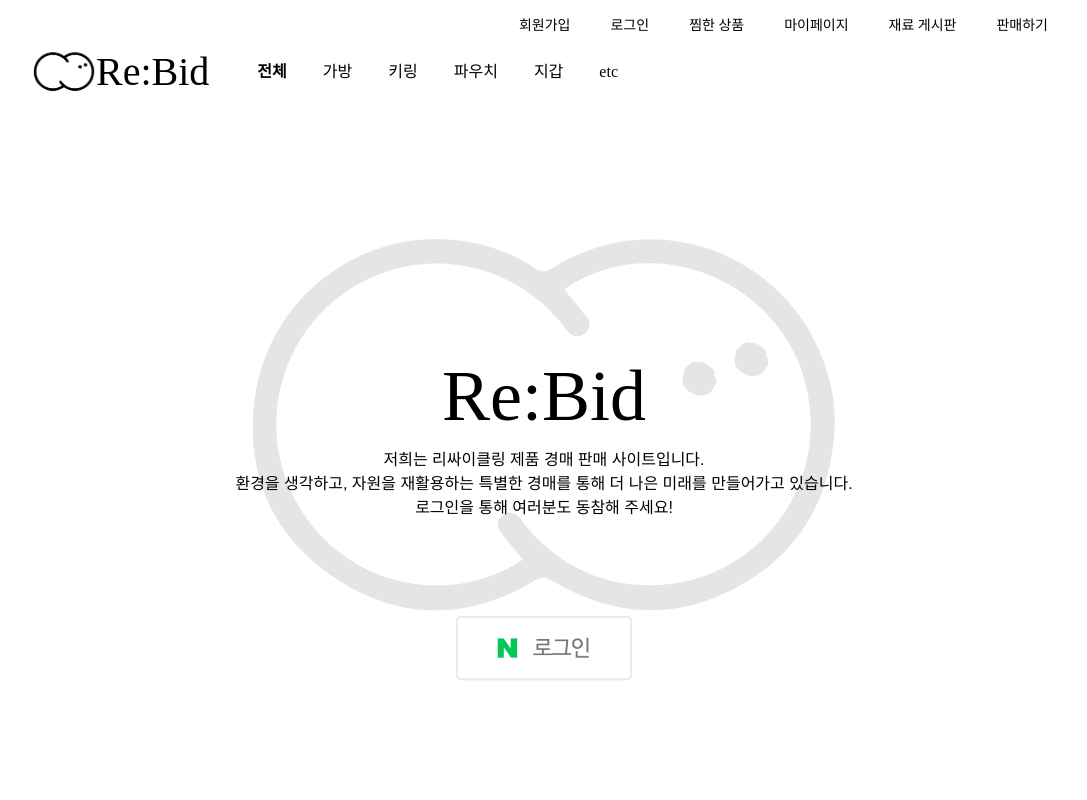
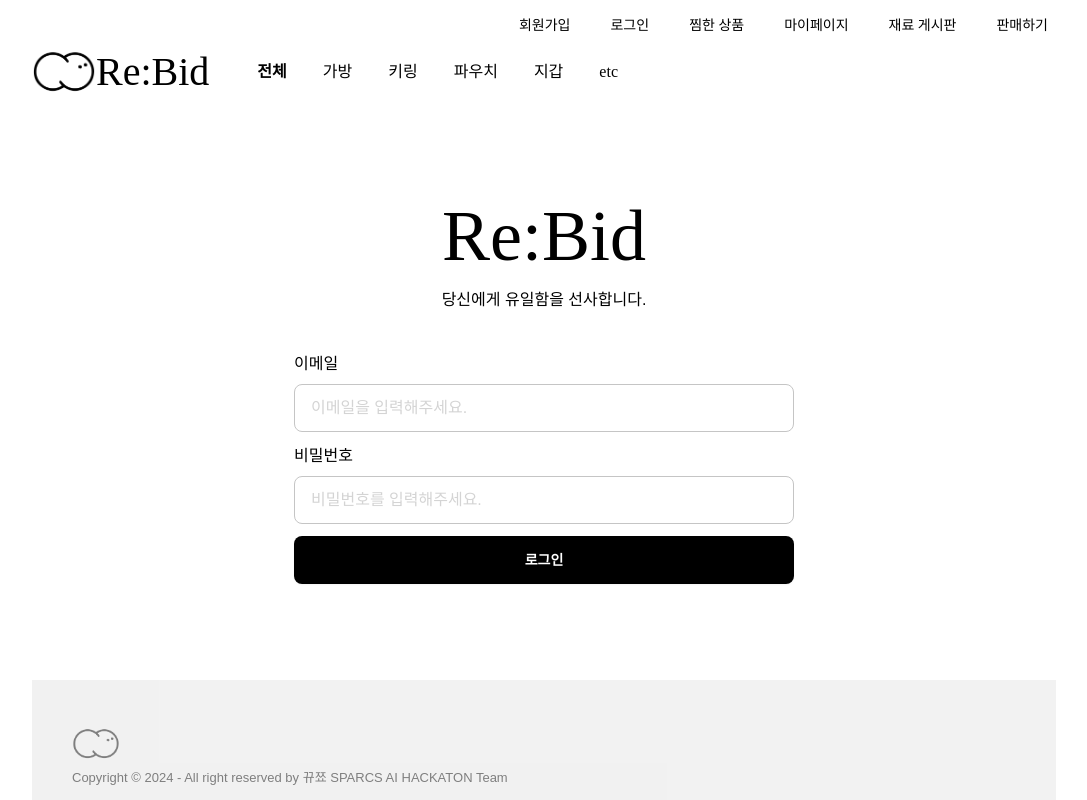
Before and after one commit to Re-Bid/ReBid-FE, a React (Create React App) app: page /login in a window 1280 px wide. Shown: the top 800 px of the page, without its empty margins (96-1183 px from the left). Built offline with nearby package versions, Linux system fonts and the light colour scheme; no server answers; a web font is replaced by a local one.

Commit message:
[FE-28] login form

```diff
--- a/src/App.js
+++ b/src/App.js
@@ -18,6 +18,7 @@ import ItemDetailSell from "./page/ItemDetailSell";
 import Loading from "./page/Loading";
 import MaterialBoard from "./page/board/MaterialBoard";
 import MaterialBoardDetail from "./page/board/MaterialBoardDetail";
+import SignUp from "./components/auth/SignUp";
 
 const router = createBrowserRouter([
   {
@@ -44,7 +45,8 @@ const router = createBrowserRouter([
       { path: "/login", element: <Login /> },
       { path: "/login/term", element: <Term /> },
       { path: "/materialBoard", element: <MaterialBoard /> },
-      { path: "/materialBoard/:id", element: <MaterialBoardDetail /> }
+      { path: "/materialBoard/:id", element: <MaterialBoardDetail /> },
+      { path: "/signup", element: <SignUp /> },
     ],
   },
   { path: "/test", element: <Test /> },
--- a/src/components/ListCard.jsx
+++ b/src/components/ListCard.jsx
@@ -57,10 +57,9 @@ export default function ListCard({ ...props }) {
           src={logo}
           className="h-full bg-cover bg-center group-hover:scale-110 transition-transform duration-500 relotive z-10"
           style={{
-            backgroundImage: `url(${logo})`,
+            backgroundImage: `url(${detail?.imageUrls[0]})`,
           }}
         />
-        {detail?.imageUrls[0]}
       </div>
       <div className="py-2 px-2">
         <div className="opacity-50">username</div>
--- a/src/components/auth/SignUp.jsx
+++ b/src/components/auth/SignUp.jsx
@@ -6,32 +6,74 @@ import Button from "../Button";
 
 const SignUp = () => {
   const { register, handleSubmit } = useForm();
+  const onSubmit = (e) => {
+    console.log(e);
+  };
   return (
-    <form className="flex flex-col items-center py-7">
+    <form
+      onSubmit={handleSubmit(onSubmit)}
+      className="flex flex-col items-center justify-center gap-2 py-7"
+    >
       <div className="w-96">
-        <div className="flex justify-center">
+        <div className="flex flex-col items-center justify-center">
           <img src={Logo} className="w-20 h-20" />
         </div>
         <div className="space-y-10 mb-10">
-          <div className="space-y-2">
+          <div className="">
             <div>이메일</div>
-            <div className="bg-bgColor flex items-center p-3 rounded-lg space-x-2">
-              <img src={Naver} className="w-5 h-5" />
-              <div>sand8594@naver.com</div>
-            </div>
+            <input
+              {...register("email")}
+              type="email"
+              name="email"
+              placeholder="이메일을 입력해주세요"
+              required
+              className="inputText"
+            />
           </div>
-          <div className="space-y-2">
+          <div className="">
+            <div>닉네임</div>
+            <input
+              {...register("username")}
+              type="text"
+              name="username"
+              placeholder="닉네임을 입력해주세요"
+              required
+              className="inputText"
+            />
+          </div>
+          <div className="">
+            <div>비밀번호</div>
+            <input
+              {...register("password")}
+              type="password"
+              name="password"
+              placeholder="비밀번호를 입력해주세요"
+              required
+              className="inputText"
+            />
+          </div>
+          <div className="">
             <div>주소</div>
             <input className="inputText" placeholder="주소를 입력해주세요" />
           </div>
         </div>
-        <div className="space-y-2 mb-20">
+        <div className="space-y-2 mb-5">
           <label className="flex items-center space-x-2">
-            <input type="checkbox" className="checkbox" />
+            <input
+              type="checkbox"
+              required
+              className="checkbox"
+              {...register("term1")}
+            />
             <div>이용약관 동의</div>
           </label>
           <label className="flex items-center space-x-2">
-            <input type="checkbox" className="checkbox" />
+            <input
+              type="checkbox"
+              required
+              className="checkbox"
+              {...register("term2")}
+            />
             <div>개인정보 수집 이용 동의</div>
           </label>
         </div>
--- a/src/components/home/Banner.jsx
+++ b/src/components/home/Banner.jsx
@@ -37,7 +37,7 @@ const Banner = ({ bid }) => {
           </div>
         </div>
         <div className="bg-neutral-300">
-          {banner.imagesUrls ? banner.imageUrls[0] : <div>no Data</div>}
+          {banner.imageUrls ? banner.imageUrls[0] : <div>no Data</div>}
         </div>
       </div>
     </div>
--- a/src/components/navigation.jsx
+++ b/src/components/navigation.jsx
@@ -20,7 +20,7 @@ export default function Navigation() {
   return (
     <div className="font-notoSans bg-white">
       <div className="flex gap-6 self-end justify-end pt-3 text-sm *:nav">
-        <div onClick={() => navigate("/login")}>회원가입</div>
+        <div onClick={() => navigate("/signup")}>회원가입</div>
         <div onClick={() => navigate("/login")}>로그인</div>
         <div onClick={() => navigate("/likelists")}>찜한 상품</div>
         <div onClick={() => navigate("/mypage")}>마이페이지</div>
--- a/src/page/Home.jsx
+++ b/src/page/Home.jsx
@@ -13,7 +13,6 @@ import "swiper/css/pagination";
 export default function Home() {
   const [data, setData] = useState([]);
   const [endTod, setEndTod] = useState([]);
-  const [realTime, setRealTime] = useState([]);
 
   useEffect(() => {
     axios
@@ -28,13 +27,6 @@ export default function Home() {
       .get(`${process.env.REACT_APP_BASE_URL}/bids/imminent`)
       .then((res) => {
         setEndTod(res.data.data.bids);
-      })
-      .catch((e) => console.log(e));
-
-    axios
-      .get(`${process.env.REACT_APP_BASE_URL}/bids/real-time`)
-      .then((res) => {
-        setRealTime(res.data.data.bids);
       })
       .catch((e) => console.log(e));
   }, []);
@@ -52,11 +44,15 @@ export default function Home() {
             modules={[Navigation]}
             className="overflow-visible"
           >
-            {realTime.length !== 0 ? (
-              realTime.map((e, el) => {
+            {data.length !== 0 ? (
+              data.map((e, el) => {
                 return (
                   <SwiperSlide key={el}>
-                    <HomePhoto image={e.imageUrl} name={e.itemName} />
+                    <HomePhoto
+                      image={e.imageUrl}
+                      name={e.itemName}
+                      bidId={e.bidId}
+                    />
                   </SwiperSlide>
                 );
               })
@@ -81,32 +77,11 @@ export default function Home() {
               endTod.map((e, el) => {
                 return (
                   <SwiperSlide key={el}>
-                    <HomePhoto name={e.itemName} image={e.imageUrl} />
-                  </SwiperSlide>
-                );
-              })
-            ) : (
-              <div>No Data</div>
-            )}
-          </Swiper>
-        </div>
-      </div>
-
-      <div className="flex flex-col gap-5 py-5">
-        <div className="text-2xl px-2">모든 경매</div>
-        <div className="w-[850px] overflow-visible">
-          <Swiper
-            spaceBetween={0}
-            slidesPerView={4}
-            navigation={true}
-            modules={[Navigation]}
-            className="overflow-visible"
-          >
-            {data.length !== 0 ? (
-              data.map((e, el) => {
-                return (
-                  <SwiperSlide key={el}>
-                    <HomePhoto image={e.imageUrl} name={e.itemName} />
+                    <HomePhoto
+                      name={e.itemName}
+                      image={e.imageUrl}
+                      bidId={e.bidId}
+                    />
                   </SwiperSlide>
                 );
               })
--- a/src/page/auth/login.jsx
+++ b/src/page/auth/login.jsx
@@ -5,35 +5,50 @@ import { useRecoilState } from "recoil";
 import { loginState } from "../../atom";
 import { Link } from "react-router-dom";
 import { useCookies } from "react-cookie";
+import { useForm } from "react-hook-form";
+import Button from "../../components/Button";
 
 export default function Login() {
-  const [login, setLogin] = useRecoilState(loginState);
-  const [cookie, setCookie, removeCookie] = useCookies(["userToken"]);
-  if (cookie) {
-    console.log(cookie);
-  }
+  const { register, handleSubmit } = useForm();
+  const onSubmit = (data) => {
+    console.log(data);
+  };
   return (
     <Fragment>
-      <div className="flex flex-col justify-center items-center mt-60 mb-40 space-y-24">
-        <div className="text-center space-y-4 relative">
-          <img src={Logo} className="absolute opacity-10 -top-56 z-0" />
+      <div className="flex flex-col items-center justify-center py-24">
+        <div className="text-center space-y-4 relative mb-10">
           <div className="font-gmarket text-7xl">Re:Bid</div>
           <div className="font-thin">
-            저희는 리싸이클링 제품 경매 판매 사이트입니다.
-            <br />
-            환경을 생각하고, 자원을 재활용하는 특별한 경매를 통해 더 나은 미래를
-            만들어가고 있습니다.
-            <br />
-            로그인을 통해 여러분도 동참해 주세요!
-            <br />
+            당신에게 <strong>유일</strong>함을 선사합니다.
           </div>
         </div>
-        <Link
-          to={`${process.env.REACT_APP_BASE_URL}/oauth2/authorization/naver`}
-          className="btn btn-lg bg-white border-none p-0 z-10 relative"
+
+        <form
+          onSubmit={handleSubmit(onSubmit)}
+          className="w-[500px] flex flex-col gap-3"
         >
-          <img src={Naver} className="w-full h-full" />
-        </Link>
+          <div className="flex flex-col gap-2">
+            <div>이메일</div>
+            <input
+              {...register("email")}
+              type="email"
+              name="email"
+              className="inputText"
+              placeholder="이메일을 입력해주세요."
+            />
+          </div>
+          <div className="flex flex-col gap-2">
+            <div>비밀번호</div>
+            <input
+              {...register("password")}
+              type="password"
+              name="password"
+              className="inputText"
+              placeholder="비밀번호를 입력해주세요."
+            />
+          </div>
+          <Button text="로그인" isGray={false} />
+        </form>
       </div>
     </Fragment>
   );
```
Also changed, not shown: src/components/home/HomePhoto.jsx (+49 -9 lines).
